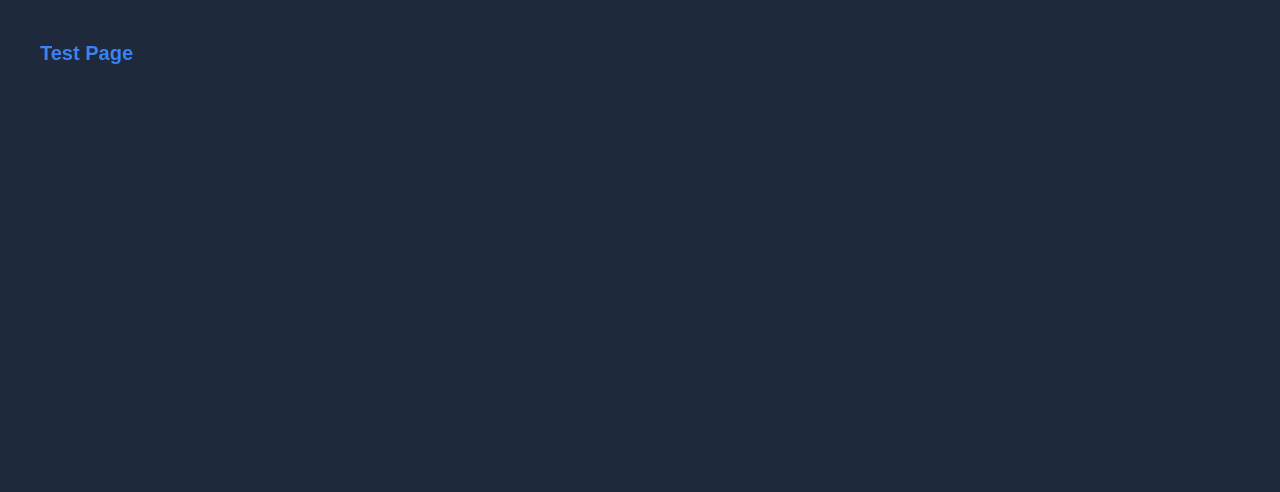
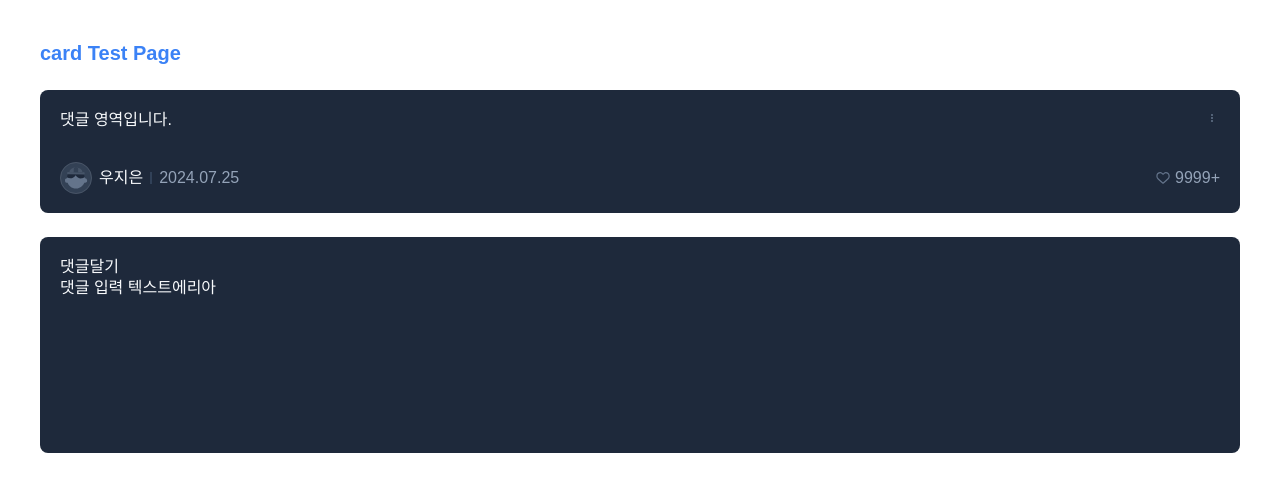
Before and after one commit to ozen0718/coworkers, a Next.js app: page / in a window 1280 px wide. Shown: the top 492 px of the page. Built offline with nearby package versions, Linux system fonts and the light colour scheme.

Commit message:
[Feat] 댓글달기_AddComment 생성

```diff
--- a/src/app/card/page.tsx
+++ /dev/null
@@ -1,11 +0,0 @@
-import BoardComment from "@/components/Card/Comment/BoardComment";
-
-export default function Test() {
-  return (
-    <div className="min-h-screen p-10 bg-white">
-      <h1 className="text-xl-semibold text-blue">card Test Page</h1>
-      <br />
-      <BoardComment />
-    </div>
-  );
-}
--- a/src/app/page.tsx
+++ b/src/app/page.tsx
@@ -1,7 +1,14 @@
+import BoardComment from "@/components/Card/Comment/BoardComment";
+import AddComment from "@/components/Card/Comment/AddComment";
+
 export default function Home() {
   return (
-    <div className="min-h-screen p-10 bg-bg200">
-      <h1 className="text-xl-semibold text-blue">Test Page</h1>
+    <div className="min-h-screen p-10 bg-white">
+      <h1 className="text-xl-semibold text-blue">card Test Page</h1>
+      <br />
+      <BoardComment />
+      <br />
+      <AddComment />
     </div>
   );
 }
--- /dev/null
+++ b/src/components/Card/Comment/AddComment.tsx
@@ -0,0 +1,14 @@
+import Button from "@/components/Button/Button";
+
+export default function AddComment() {
+  return (
+    <div className="flex flex-col w-full lg:w-[1200px] lg:h-[216px] min-h-[113px] bg-bg200 p-5 rounded-lg">
+      <div className="flex justify-between items-start w-full text-lg-regular">
+        댓글달기
+      </div>
+      <div className="flex items-start w-full relative">
+        댓글 입력 텍스트에리아
+      </div>
+    </div>
+  );
+}
```
